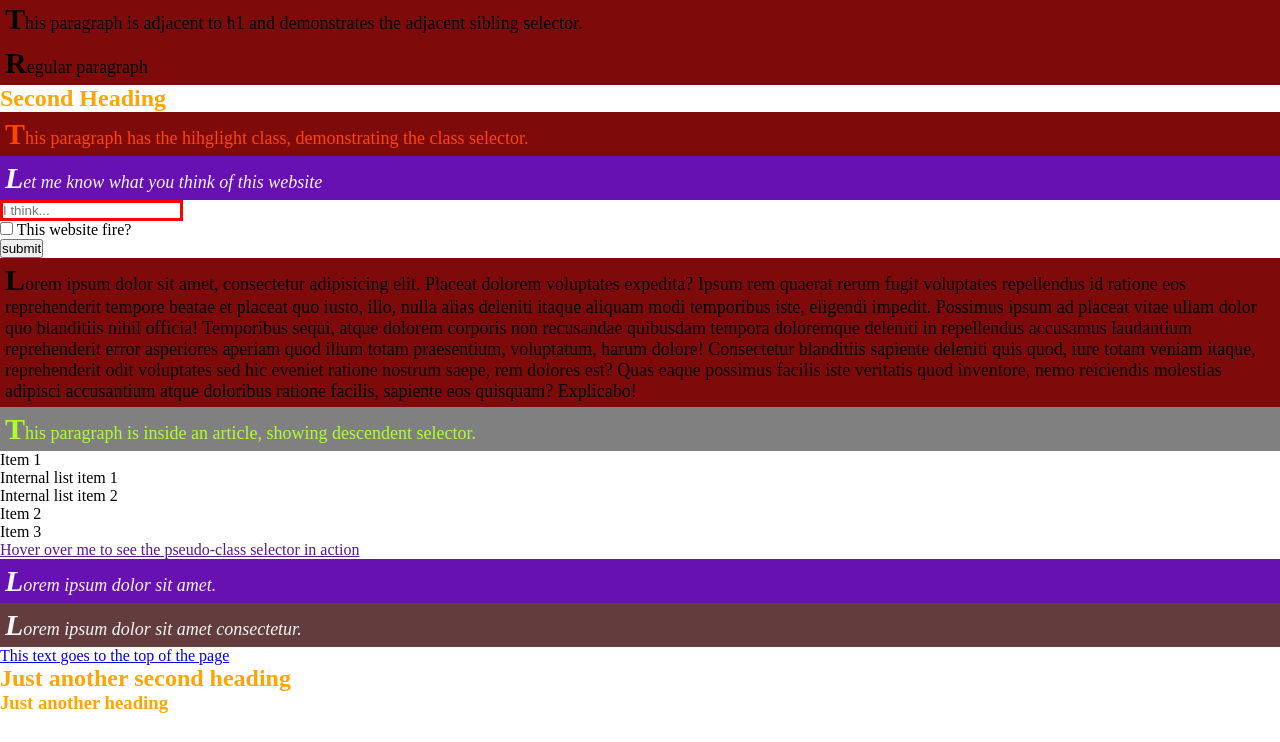
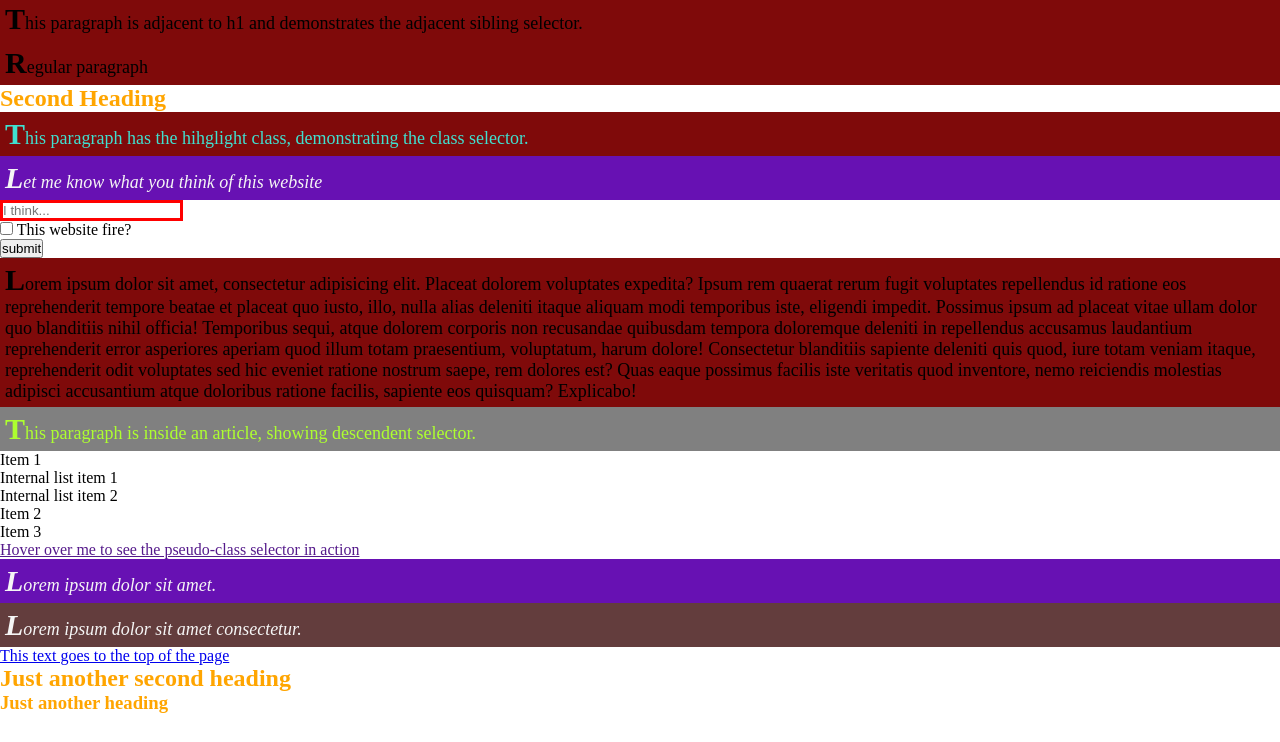
Before and after one commit to MdHananSjd/Web-Dev-Journal, a plain HTML site: page css/03_selectors/selectors.html in a window 1280 px wide. Shown: the part 58-800 px from the top of the page. Drawn offline with Linux system fonts and the light colour scheme.

Commit message:
minor updates

```diff
--- a/css/03_selectors/selectors.html
+++ b/css/03_selectors/selectors.html
@@ -5,27 +5,33 @@
     <meta name="viewport" content="width=device-width, initial-scale=1.0">
     <title>CSS Selectors Example</title>
     <style>
+
+        /*Universal selector*/
         *{
             margin: 0;
             padding: 0;
             box-sizing: border-box;
         }
 
+        /*paragraph selector*/
         p{
             font-size: 18px;
             margin-left: 0px;
             padding: 5px;
         }
 
-        /* .highlight{
+        /*Class selector*/
+        .highlight{
             color: turquoise;
-        } */
+        }
 
+        /*ID selector*/
         #header{
             background-color: #333;
             color: greenyellow;
         }
 
+        /*Input selector*/
         input[type = "text"]{
             border: 3px solid red;
         }
@@ -46,6 +52,7 @@
             background-color: #6711b3;
         }
 
+        /*Adjacent selector*/
         h2 + p{
             color: orangered;
         }
```
